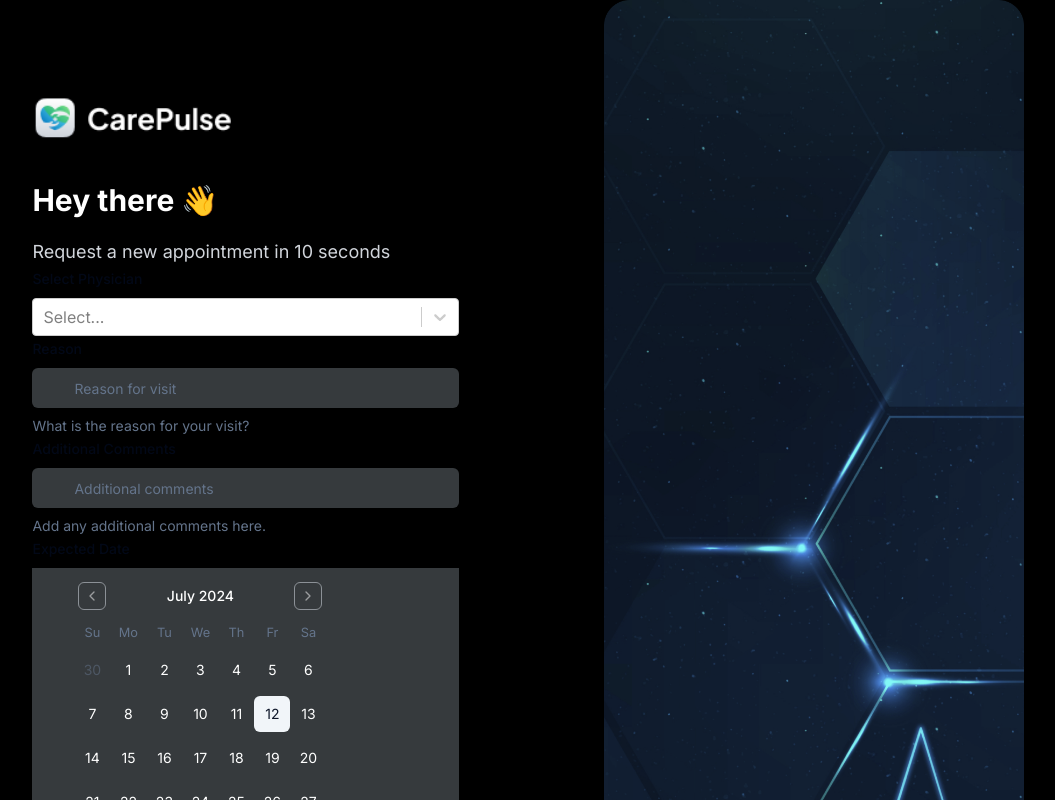
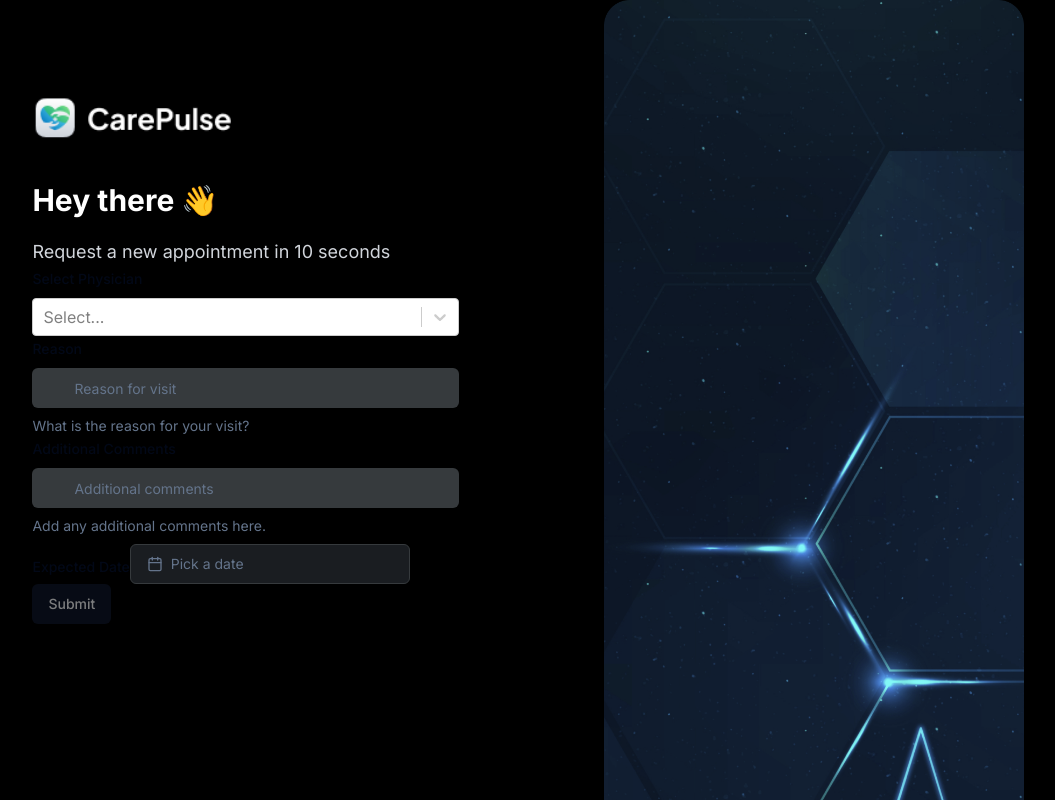
Before and after one commit to AliAsgharGill/Health-Care-System, a Next.js app: page /appointment in a window 1280 px wide. Shown: the top 800 px of the page, without its empty margins (112-1167 px from the left). Built offline with nearby package versions, Linux system fonts and the light colour scheme.

Commit message:
appointment working

```diff
--- a/src/components/appointmentForm/page.tsx
+++ b/src/components/appointmentForm/page.tsx
@@ -18,6 +18,17 @@ import { toast } from "../ui/use-toast";
 import { Button } from "../ui/button";
 import { Calendar } from "../ui/calendar";
 import { Input } from "../ui/input";
+import { Popover, PopoverTrigger, PopoverContent } from "../ui/popover";
+import {
+  Select as UISelect,
+  SelectTrigger,
+  SelectValue,
+  SelectContent,
+  SelectItem,
+} from "../ui/select";
+import { cn } from "@/lib/utils";
+import { format, addDays } from "date-fns";
+import { Calendar as CalendarIcon } from "lucide-react";
 
 type PhysicianOption = {
   value: string;
@@ -45,6 +56,8 @@ export const physicianOptions: PhysicianOption[] = [
 
 const AppointmentForm: React.FC = () => {
   const [isSubmitting, setIsSubmitting] = useState(false);
+  const [date, setDate] = useState<Date | undefined>(undefined);
+
   const form = useForm<AppointmentFormValues>({
     defaultValues: {
       drName: null,
@@ -88,6 +101,11 @@ const AppointmentForm: React.FC = () => {
     } finally {
       setIsSubmitting(false);
     }
+  };
+
+  const handleDateChange = (selectedDate: Date) => {
+    setDate(selectedDate);
+    form.setValue("expectedDate", selectedDate.toISOString());
   };
 
   return (
@@ -186,19 +204,50 @@ const AppointmentForm: React.FC = () => {
               <FormItem>
                 <FormLabel>Expected Date</FormLabel>
                 <FormControl>
-                  <Controller
-                    control={control}
-                    name="expectedDate"
-                    render={({ field }) => (
-                      <Calendar
-                        className="mt-1 border-2 pl-10 border-transparent active:border-gradient bg-[#363A3D] text-white"
-                        {...field}
-                        mode="single"
-                        selected={field.value}
-                        onSelect={field.onChange}
-                      />
-                    )}
-                  />
+                  <Popover>
+                    <PopoverTrigger asChild>
+                      <Button
+                        variant={"outline"}
+                        className={cn(
+                          " bg-[#1A1D21] border-[#363A3D] placeholder:text-[#76828D] text-white w-[280px] justify-start text-left font-normal",
+                          !date && "text-muted-foreground"
+                        )}
+                      >
+                        <CalendarIcon className="mr-2 h-4 w-4" />
+                        {date ? format(date, "PPP") : <span>Pick a date</span>}
+                      </Button>
+                    </PopoverTrigger>
+                    <PopoverContent className="flex w-auto flex-col bg-[#1A1D21] border-[#363A3D] placeholder:text-[#76828D] rounded-lg text-white space-y-2 p-2">
+                      <UISelect
+                        onValueChange={(value) =>
+                          handleDateChange(addDays(new Date(), parseInt(value)))
+                        }
+                      >
+                        <SelectTrigger className="bg-[#1A1D21] border-[#363A3D] placeholder:text-[#76828D] text-white ">
+                          <SelectValue
+                            placeholder="Select"
+                            className="bg-[#1A1D21] border-[#363A3D] placeholder:text-[#76828D] text-white "
+                          />
+                        </SelectTrigger>
+                        <SelectContent
+                          position="popper"
+                          className="bg-[#1A1D21] border-[#363A3D] placeholder:text-[#76828D] text-white "
+                        >
+                          <SelectItem value="0">Today</SelectItem>
+                          <SelectItem value="1">Tomorrow</SelectItem>
+                          <SelectItem value="3">In 3 days</SelectItem>
+                          <SelectItem value="7">In a week</SelectItem>
+                        </SelectContent>
+                      </UISelect>
+                      <div className="rounded-md border bg-[#1A1D21] border-[#363A3D] placeholder:text-[#76828D] text-white ">
+                        <Calendar
+                          mode="single"
+                          selected={date}
+                          onSelect={handleDateChange}
+                        />
+                      </div>
+                    </PopoverContent>
+                  </Popover>
                 </FormControl>
                 <FormMessage>{errors.expectedDate?.message}</FormMessage>
               </FormItem>
```
